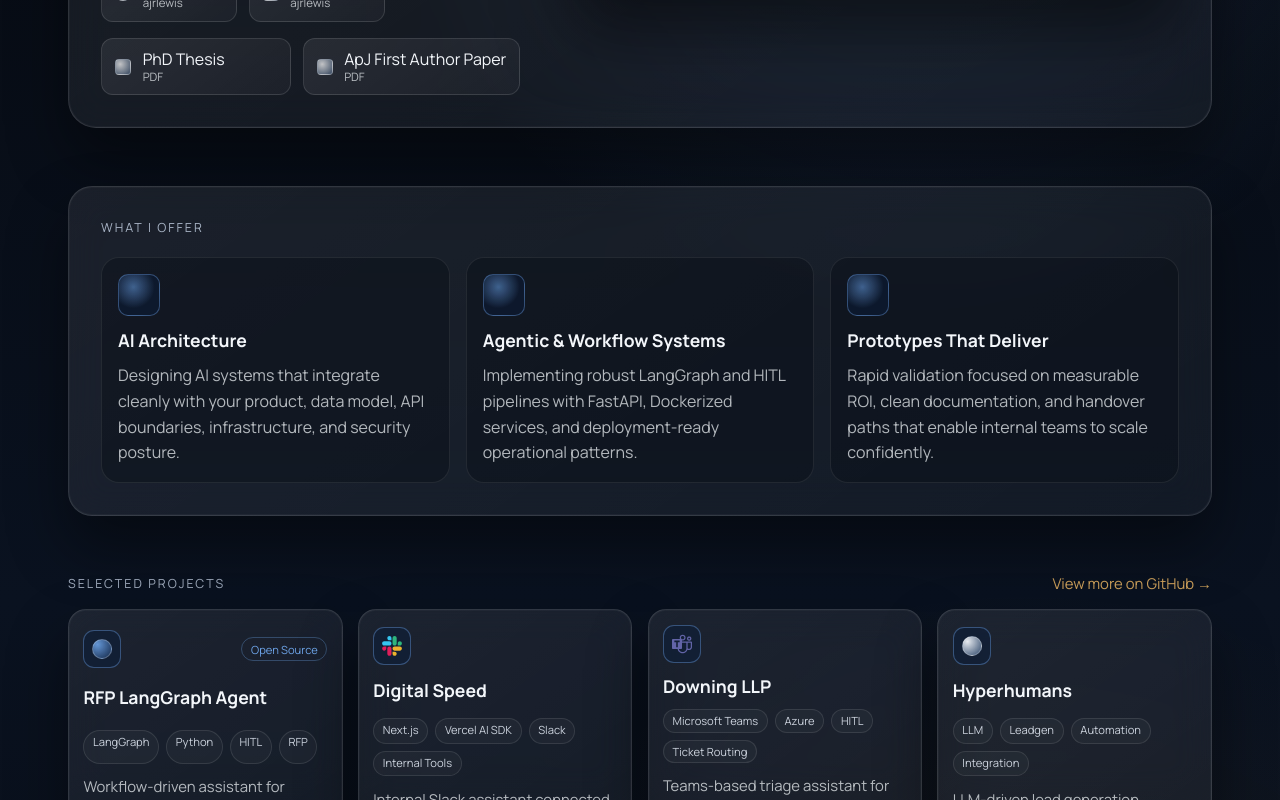
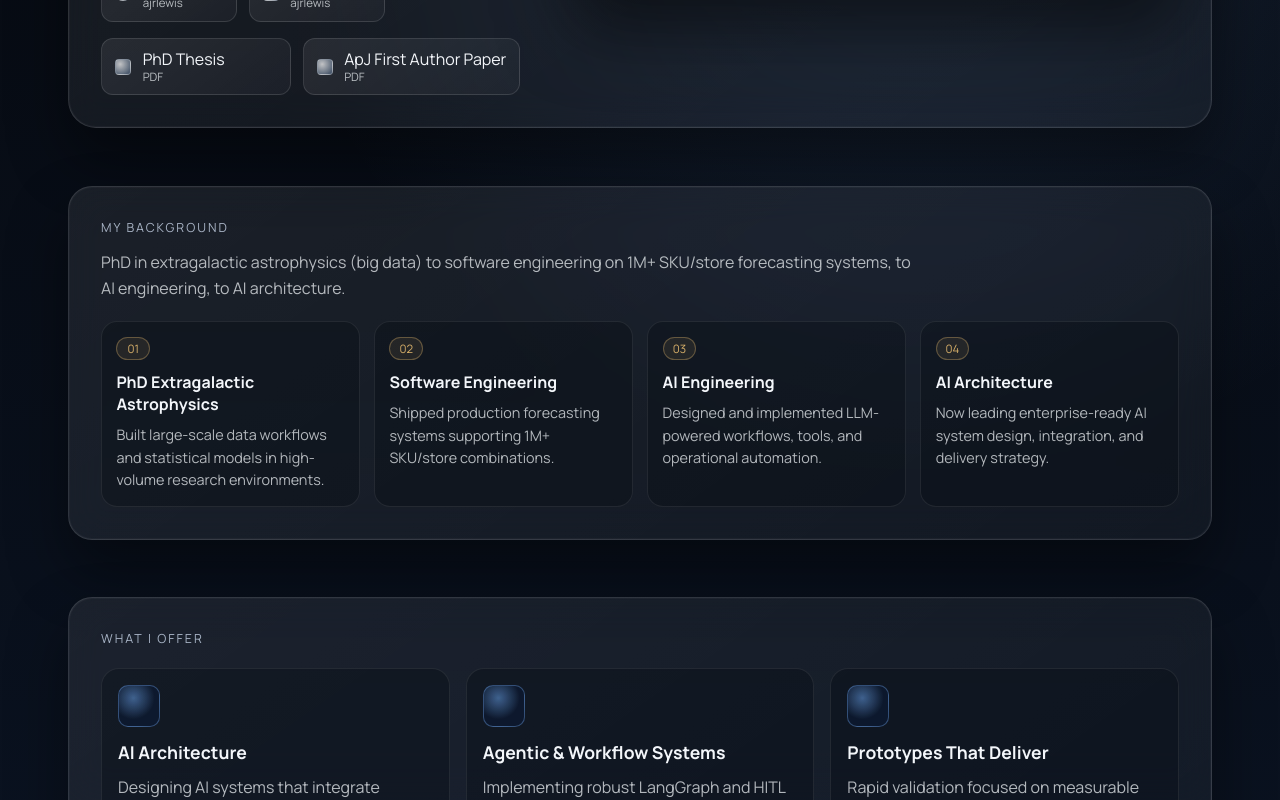
Before and after one commit to ajrlewis/ajrlewis, a Next.js app in the folder apps/web/: page / in a window 1280 px wide. Shown: the part 626-1426 px from the top of the page. Built offline with nearby package versions, Linux system fonts and the light colour scheme.

Commit message:
feat(web): add background section and update hero intro

```diff
--- a/apps/web/app/page.tsx
+++ b/apps/web/app/page.tsx
@@ -25,6 +25,11 @@ type DownloadAction = {
 };
 
 type Service = {
+  title: string;
+  description: string;
+};
+
+type BackgroundStep = {
   title: string;
   description: string;
 };
@@ -84,6 +89,25 @@ const services: Service[] = [
   }
 ];
 
+const backgroundSteps: BackgroundStep[] = [
+  {
+    title: "PhD Extragalactic Astrophysics",
+    description: "Built large-scale data workflows and statistical models in high-volume research environments."
+  },
+  {
+    title: "Software Engineering",
+    description: "Shipped production forecasting systems supporting 1M+ SKU/store combinations."
+  },
+  {
+    title: "AI Engineering",
+    description: "Designed and implemented LLM-powered workflows, tools, and operational automation."
+  },
+  {
+    title: "AI Architecture",
+    description: "Now leading enterprise-ready AI system design, integration, and delivery strategy."
+  }
+];
+
 const projects: Project[] = [
   {
     title: "RFP LangGraph Agent",
@@ -138,7 +162,8 @@ export default function HomePage() {
             <p className="hero-title">AI Architect</p>
             <div className="accent-line" aria-hidden="true" />
             <p className="hero-statement">
-              I design and ship production-ready AI systems that solve <span className="blue">real problems</span>.
+              Hi, I&apos;m Alex. I design and ship production-ready AI systems that solve{" "}
+              <span className="blue">real problems</span>.
             </p>
             <p className="hero-intro">
               I architect and implement LLM-powered systems, workflow engines, and internal tools tuned for enterprise constraints.
@@ -187,6 +212,23 @@ export default function HomePage() {
                 <span>Observing at LABOCA, Atacama Desert, Chile</span>
               </div>
             </div>
+          </div>
+        </section>
+
+        <section className="background glass-panel" aria-label="My Background">
+          <p className="section-label">MY BACKGROUND</p>
+          <p className="background-summary">
+            PhD in extragalactic astrophysics (big data) to software engineering on 1M+ SKU/store forecasting systems,
+            to AI engineering, to AI architecture.
+          </p>
+          <div className="background-grid">
+            {backgroundSteps.map((step, index) => (
+              <article className="background-step" key={step.title}>
+                <span className="background-index">{String(index + 1).padStart(2, "0")}</span>
+                <h2>{step.title}</h2>
+                <p>{step.description}</p>
+              </article>
+            ))}
           </div>
         </section>
 
--- a/apps/web/app/sections.css
+++ b/apps/web/app/sections.css
@@ -4,6 +4,56 @@
   letter-spacing: 0.16em;
   color: rgba(211, 225, 245, 0.76);
   text-transform: uppercase;
+}
+
+.background {
+  border-radius: 24px;
+  padding: clamp(1.2rem, 3vw, 2rem);
+}
+
+.background-summary {
+  margin: 0.82rem 0 1.2rem;
+  color: var(--text-1);
+  max-width: 84ch;
+  line-height: 1.65;
+}
+
+.background-grid {
+  display: grid;
+  grid-template-columns: repeat(4, minmax(0, 1fr));
+  gap: 0.9rem;
+}
+
+.background-step {
+  border-radius: 16px;
+  border: 1px solid rgba(255, 255, 255, 0.08);
+  background: rgba(7, 12, 20, 0.34);
+  padding: 0.9rem;
+}
+
+.background-index {
+  display: inline-flex;
+  align-items: center;
+  justify-content: center;
+  min-width: 2.1rem;
+  padding: 0.18rem 0.48rem;
+  border-radius: 999px;
+  color: var(--gold-2);
+  border: 1px solid rgba(216, 176, 106, 0.36);
+  background: rgba(216, 176, 106, 0.1);
+  font-size: 0.72rem;
+}
+
+.background-step h2 {
+  margin: 0.68rem 0 0;
+  font-size: 1rem;
+}
+
+.background-step p {
+  margin: 0.58rem 0 0;
+  color: var(--text-1);
+  line-height: 1.55;
+  font-size: 0.9rem;
 }
 
 .offer {
@@ -188,6 +238,7 @@
     grid-template-columns: repeat(2, minmax(0, 1fr));
   }
 
+  .background-grid,
   .offer-grid {
     grid-template-columns: repeat(2, minmax(0, 1fr));
   }
@@ -200,6 +251,7 @@
 }
 
 @media (max-width: 700px) {
+  .background-grid,
   .projects-grid,
   .offer-grid {
     grid-template-columns: 1fr;
```
Also changed, not shown: 1 other file (tests, documents, lock files or other folders).
